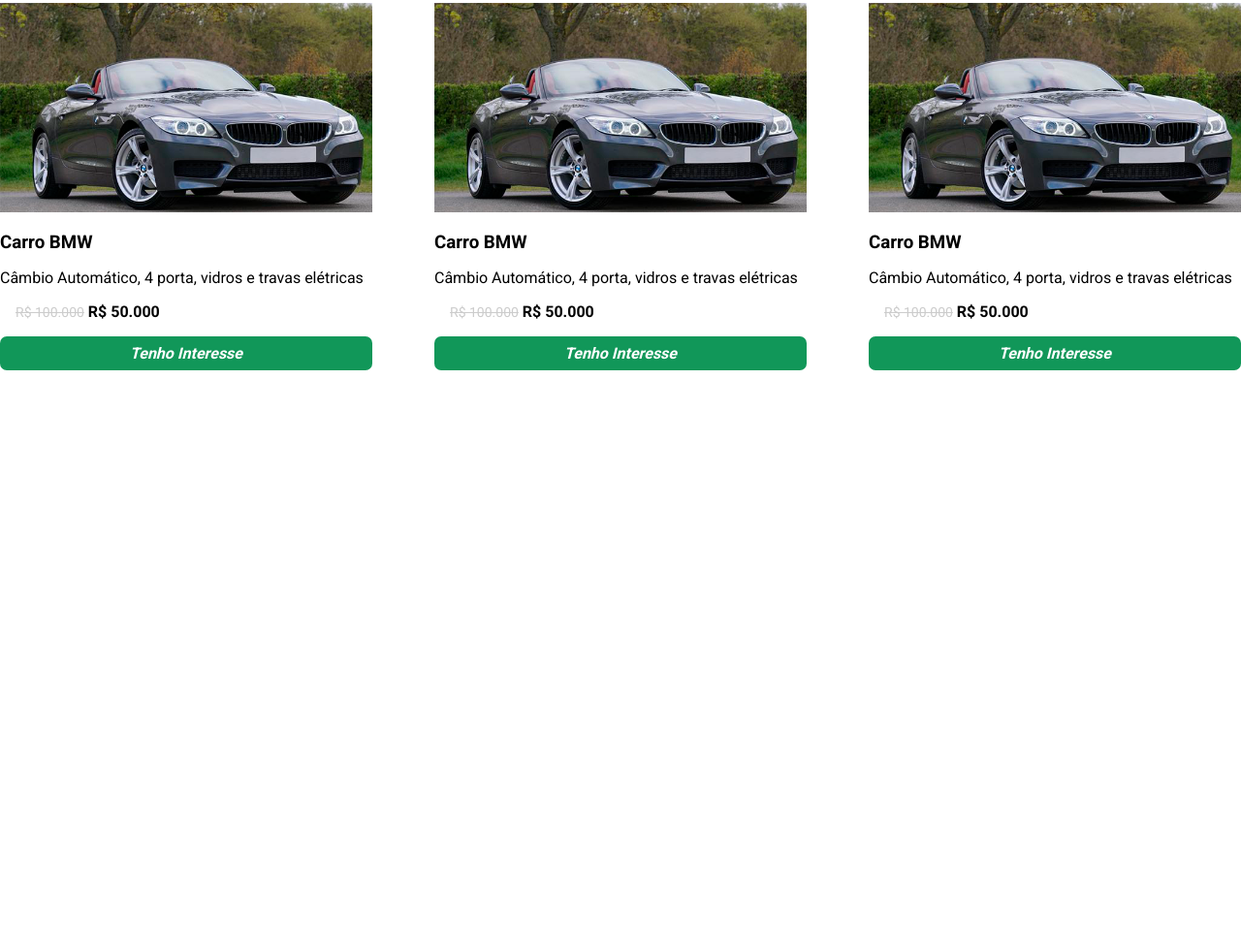
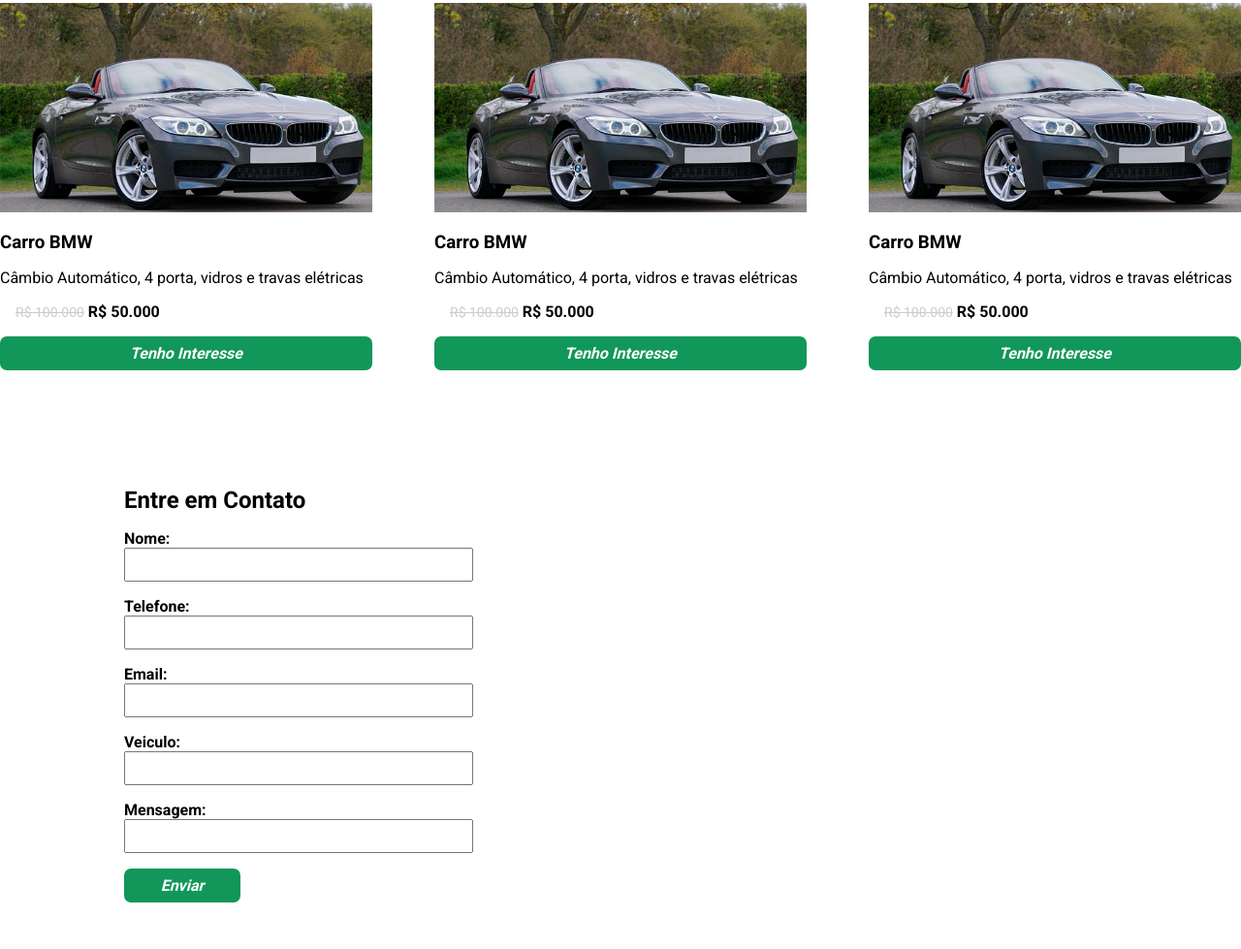
Before and after one commit to CaioCroccia22/webMotorsLayout, a plain HTML site: page index.html in a window 1280 px wide. Shown: the part 1329-2308 px from the top of the page at 97% size. Before the commit the page ends 1783 px from the top, so only its background shows below. Drawn offline with nearby package versions, Linux system fonts and the light colour scheme.

Commit message:
chore: form section

```diff
--- a/index.html
+++ b/index.html
@@ -125,6 +125,43 @@
             </li>
         </ul>
     </section>
+    <section>
+        <div class="container">
+            <h2>Entre em Contato</h2>
+            <form>
+                <div class="form-campo">
+                    <label for="nome">Nome:</label>
+                    <input type="text" id="nome">
+                </div>
+
+
+                <div class="form-campo">
+                    <label for="telefone">Telefone:</label>
+                    <input type="tel" id="telefone">
+                </div>
+
+                <div class="form-campo">
+                    <label for="email">Email:</label>
+                    <input type="email" id="email">
+                </div>
+
+                <div class="form-campo">
+                    <label for="veiculo">Veiculo:</label>
+                    <input type="text" id="veiculo-interesse">
+                </div>
+
+                <div class="form-campo">
+                    <label for="mensagem">Mensagem:</label>
+                    <input type="text" id="mensagem">
+                </div>
+                <button type="submit">Enviar</button>
+            </form>
+        </div>
+    </section>
+
+
+
+
     <script type="text/javascript" src="https://code.jquery.com/jquery-1.11.0.min.js"></script>
     <script type="text/javascript" src="https://code.jquery.com/jquery-migrate-1.2.1.min.js"></script>
     <script type="text/javascript" src="//cdn.jsdelivr.net/npm/slick-carousel@1.8.1/slick/slick.min.js"></script>
--- a/main.css
+++ b/main.css
@@ -99,7 +99,7 @@
     margin: 0 5%;
 }
 
-.auto-list li button{
+button{
     display: block;
     width: 100%;
     padding: 8px;
@@ -123,3 +123,32 @@
     color: #ccc;
     font-size: 14px;
 }
+
+.form-campo{
+    margin-bottom: 16px;
+}
+
+.form-campo label{
+    font-weight: bold;
+    display: block;
+}
+
+.form-campo input,
+.form-campo textarea {
+    display: block;
+    width: 100%;
+    padding: 8px;
+}
+
+.form-campo textarea{
+    resize: none;
+    height: 120px;
+}
+
+form{
+    max-width: 360px;
+}
+
+form button{
+    max-width: 120px;
+}
```
